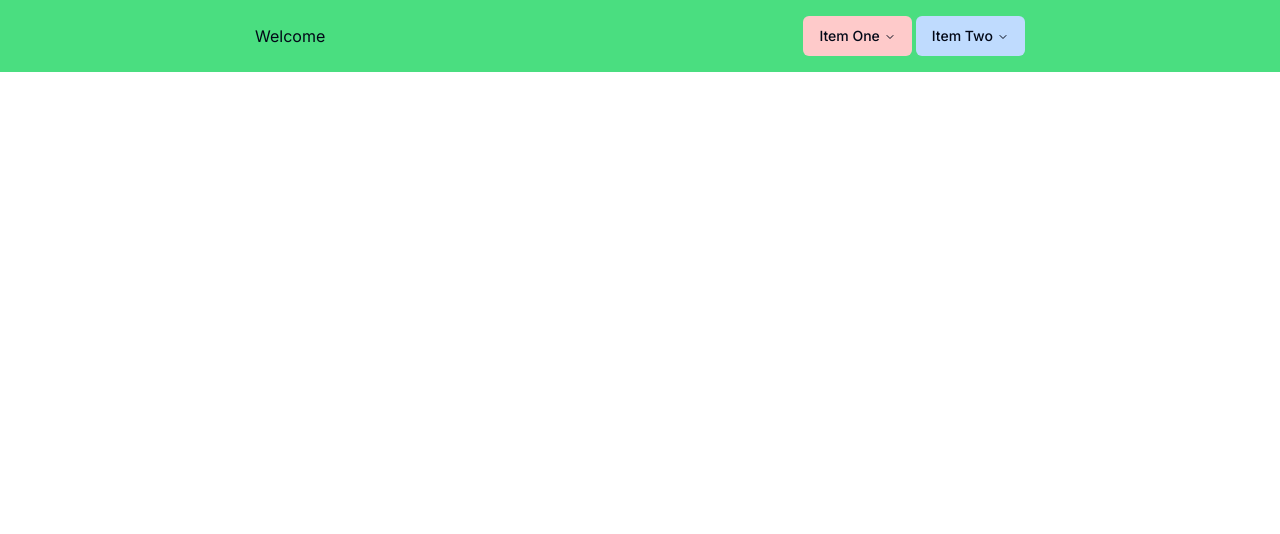
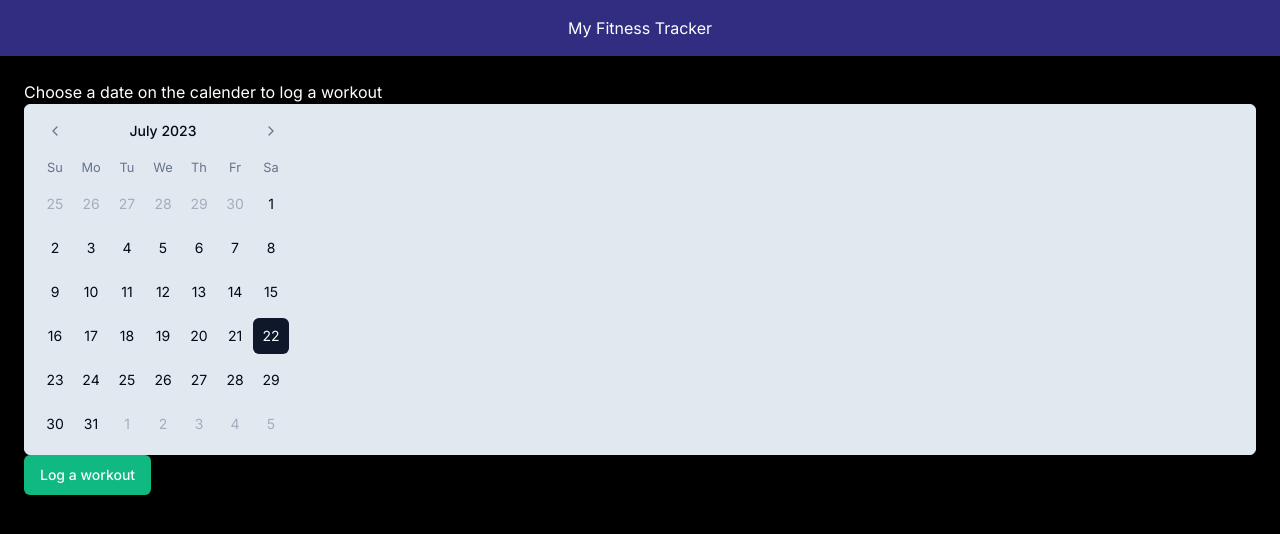
Before and after one commit to DanielFindlay101/fitness-tracker, a Next.js app: page / in a window 1280 px wide. Shown: the top 534 px of the page. Built offline with nearby package versions, Linux system fonts and the light colour scheme.

Commit message:
initial revision of calender

```diff
--- a/app/page.tsx
+++ b/app/page.tsx
@@ -1,5 +1,40 @@
+import WorkoutCards from "@/components/workoutCards";
 import MainNav from "../components/main-nav";
+import { Workout } from "@/utils/workout";
+import HomeSection from "@/components/HomeSection";
+
+const workouts: Workout[] = [
+  {
+    title: "squat",
+    reps: 5,
+    sets: 3,
+    pb: true,
+  },
+  {
+    title: "bench press",
+    reps: 3,
+    sets: 8,
+    pb: false,
+  },
+  {
+    title: "deadlift",
+    reps: 10,
+    sets: 3,
+    pb: true,
+  },
+  {
+    title: "dips",
+    reps: 10,
+    sets: 2,
+    pb: false,
+  },
+];
 
 export default function Home() {
-  return <MainNav />;
+  return (
+    <>
+      <MainNav />
+      <HomeSection />
+    </>
+  );
 }
--- /dev/null
+++ b/components/HomeSection.tsx
@@ -0,0 +1,30 @@
+"use client";
+
+import { Calendar } from "@/components/ui/calendar";
+import { useState } from "react";
+import { Button } from "./ui/button";
+
+export default function HomeSection() {
+  const [date, setDate] = useState<Date | undefined>(new Date());
+
+  const handleClick = () => {
+    console.log("hello");
+  };
+  console.log(date);
+  return (
+    <section className="p-6 justify-around h-screen bg-black">
+      <h1 className="text-white">
+        Choose a date on the calender to log a workout
+      </h1>
+      <Calendar
+        mode="single"
+        selected={date}
+        onSelect={setDate}
+        className="rounded-md border bg-slate-200 "
+      />
+      <Button className="bg-emerald-500" disabled={!date}>
+        Log a workout
+      </Button>
+    </section>
+  );
+}
--- a/components/main-nav.tsx
+++ b/components/main-nav.tsx
@@ -14,30 +14,8 @@
 export default function MainNav() {
   return (
     <>
-      <div className="flex justify-around items-center bg-green-400 p-4">
-        <h1>Welcome</h1>
-        <NavigationMenu>
-          <NavigationMenuList>
-            <NavigationMenuItem>
-              <NavigationMenuTrigger className="bg-red-200">
-                Item One
-              </NavigationMenuTrigger>
-              <NavigationMenuContent>
-                <NavigationMenuLink className="p-2">Link</NavigationMenuLink>
-              </NavigationMenuContent>
-            </NavigationMenuItem>
-            <NavigationMenuItem>
-              <NavigationMenuTrigger className="bg-blue-200">
-                Item Two
-              </NavigationMenuTrigger>
-              <NavigationMenuContent>
-                <NavigationMenuLink className="p-4">
-                  Hi Friends
-                </NavigationMenuLink>
-              </NavigationMenuContent>
-            </NavigationMenuItem>
-          </NavigationMenuList>
-        </NavigationMenu>
+      <div className="flex justify-around items-center w-full bg-indigo-900 p-4">
+        <h1 className="text-white">My Fitness Tracker</h1>
       </div>
     </>
   );
--- /dev/null
+++ b/components/ui/calendar.tsx
@@ -0,0 +1,64 @@
+"use client"
+
+import * as React from "react"
+import { ChevronLeft, ChevronRight } from "lucide-react"
+import { DayPicker } from "react-day-picker"
+
+import { cn } from "@/lib/utils"
+import { buttonVariants } from "@/components/ui/button"
+
+export type CalendarProps = React.ComponentProps<typeof DayPicker>
+
+function Calendar({
+  className,
+  classNames,
+  showOutsideDays = true,
+  ...props
+}: CalendarProps) {
+  return (
+    <DayPicker
+      showOutsideDays={showOutsideDays}
+      className={cn("p-3", className)}
+      classNames={{
+        months: "flex flex-col sm:flex-row space-y-4 sm:space-x-4 sm:space-y-0",
+        month: "space-y-4",
+        caption: "flex justify-center pt-1 relative items-center",
+        caption_label: "text-sm font-medium",
+        nav: "space-x-1 flex items-center",
+        nav_button: cn(
+          buttonVariants({ variant: "outline" }),
+          "h-7 w-7 bg-transparent p-0 opacity-50 hover:opacity-100"
+        ),
+        nav_button_previous: "absolute left-1",
+        nav_button_next: "absolute right-1",
+        table: "w-full border-collapse space-y-1",
+        head_row: "flex",
+        head_cell:
+          "text-muted-foreground rounded-md w-9 font-normal text-[0.8rem]",
+        row: "flex w-full mt-2",
+        cell: "text-center text-sm p-0 relative [&:has([aria-selected])]:bg-accent first:[&:has([aria-selected])]:rounded-l-md last:[&:has([aria-selected])]:rounded-r-md focus-within:relative focus-within:z-20",
+        day: cn(
+          buttonVariants({ variant: "ghost" }),
+          "h-9 w-9 p-0 font-normal aria-selected:opacity-100"
+        ),
+        day_selected:
+          "bg-primary text-primary-foreground hover:bg-primary hover:text-primary-foreground focus:bg-primary focus:text-primary-foreground",
+        day_today: "bg-accent text-accent-foreground",
+        day_outside: "text-muted-foreground opacity-50",
+        day_disabled: "text-muted-foreground opacity-50",
+        day_range_middle:
+          "aria-selected:bg-accent aria-selected:text-accent-foreground",
+        day_hidden: "invisible",
+        ...classNames,
+      }}
+      components={{
+        IconLeft: ({ ...props }) => <ChevronLeft className="h-4 w-4" />,
+        IconRight: ({ ...props }) => <ChevronRight className="h-4 w-4" />,
+      }}
+      {...props}
+    />
+  )
+}
+Calendar.displayName = "Calendar"
+
+export { Calendar }
--- /dev/null
+++ b/components/ui/card.tsx
@@ -0,0 +1,79 @@
+import * as React from "react"
+
+import { cn } from "@/lib/utils"
+
+const Card = React.forwardRef<
+  HTMLDivElement,
+  React.HTMLAttributes<HTMLDivElement>
+>(({ className, ...props }, ref) => (
+  <div
+    ref={ref}
+    className={cn(
+      "rounded-lg border bg-card text-card-foreground shadow-sm",
+      className
+    )}
+    {...props}
+  />
+))
+Card.displayName = "Card"
+
+const CardHeader = React.forwardRef<
+  HTMLDivElement,
+  React.HTMLAttributes<HTMLDivElement>
+>(({ className, ...props }, ref) => (
+  <div
+    ref={ref}
+    className={cn("flex flex-col space-y-1.5 p-6", className)}
+    {...props}
+  />
+))
+CardHeader.displayName = "CardHeader"
+
+const CardTitle = React.forwardRef<
+  HTMLParagraphElement,
+  React.HTMLAttributes<HTMLHeadingElement>
+>(({ className, ...props }, ref) => (
+  <h3
+    ref={ref}
+    className={cn(
+      "text-2xl font-semibold leading-none tracking-tight",
+      className
+    )}
+    {...props}
+  />
+))
+CardTitle.displayName = "CardTitle"
+
+const CardDescription = React.forwardRef<
+  HTMLParagraphElement,
+  React.HTMLAttributes<HTMLParagraphElement>
+>(({ className, ...props }, ref) => (
+  <p
+    ref={ref}
+    className={cn("text-sm text-muted-foreground", className)}
+    {...props}
+  />
+))
+CardDescription.displayName = "CardDescription"
+
+const CardContent = React.forwardRef<
+  HTMLDivElement,
+  React.HTMLAttributes<HTMLDivElement>
+>(({ className, ...props }, ref) => (
+  <div ref={ref} className={cn("p-6 pt-0", className)} {...props} />
+))
+CardContent.displayName = "CardContent"
+
+const CardFooter = React.forwardRef<
+  HTMLDivElement,
+  React.HTMLAttributes<HTMLDivElement>
+>(({ className, ...props }, ref) => (
+  <div
+    ref={ref}
+    className={cn(" flex items-center p-6 pt-0", className)}
+    {...props}
+  />
+))
+CardFooter.displayName = "CardFooter"
+
+export { Card, CardHeader, CardFooter, CardTitle, CardDescription, CardContent }
--- /dev/null
+++ b/components/workoutCards.tsx
@@ -0,0 +1,21 @@
+import { Card, CardContent, CardHeader, CardTitle } from "@/components/ui/card";
+import { Workout } from "@/utils/workout";
+
+interface workoutCardProps {
+  workout: Workout;
+}
+
+export default function workoutCards({ workout }: workoutCardProps) {
+  return (
+    <Card>
+      <CardHeader>
+        <CardTitle>Card Title: {workout.title}</CardTitle>
+      </CardHeader>
+      <CardContent>
+        <p>{workout.reps}</p>
+        <p>{workout.sets}</p>
+        <p>{workout.pb}</p>
+      </CardContent>
+    </Card>
+  );
+}
--- a/package.json
+++ b/package.json
@@ -19,12 +19,14 @@
     "autoprefixer": "10.4.14",
     "class-variance-authority": "^0.6.1",
     "clsx": "^1.2.1",
+    "date-fns": "^2.30.0",
     "eslint": "8.44.0",
     "eslint-config-next": "13.4.7",
     "lucide-react": "^0.258.0",
     "next": "13.4.7",
     "postcss": "8.4.24",
     "react": "18.2.0",
+    "react-day-picker": "^8.8.0",
     "react-dom": "18.2.0",
     "tailwind-merge": "^1.13.2",
     "tailwindcss": "3.3.2",
--- /dev/null
+++ b/utils/workout.ts
@@ -0,0 +1,6 @@
+export interface Workout {
+  title: string;
+  reps: number;
+  sets: number;
+  pb: boolean;
+}
```
Also changed, not shown: 1 other file (tests, documents, lock files or other folders).
